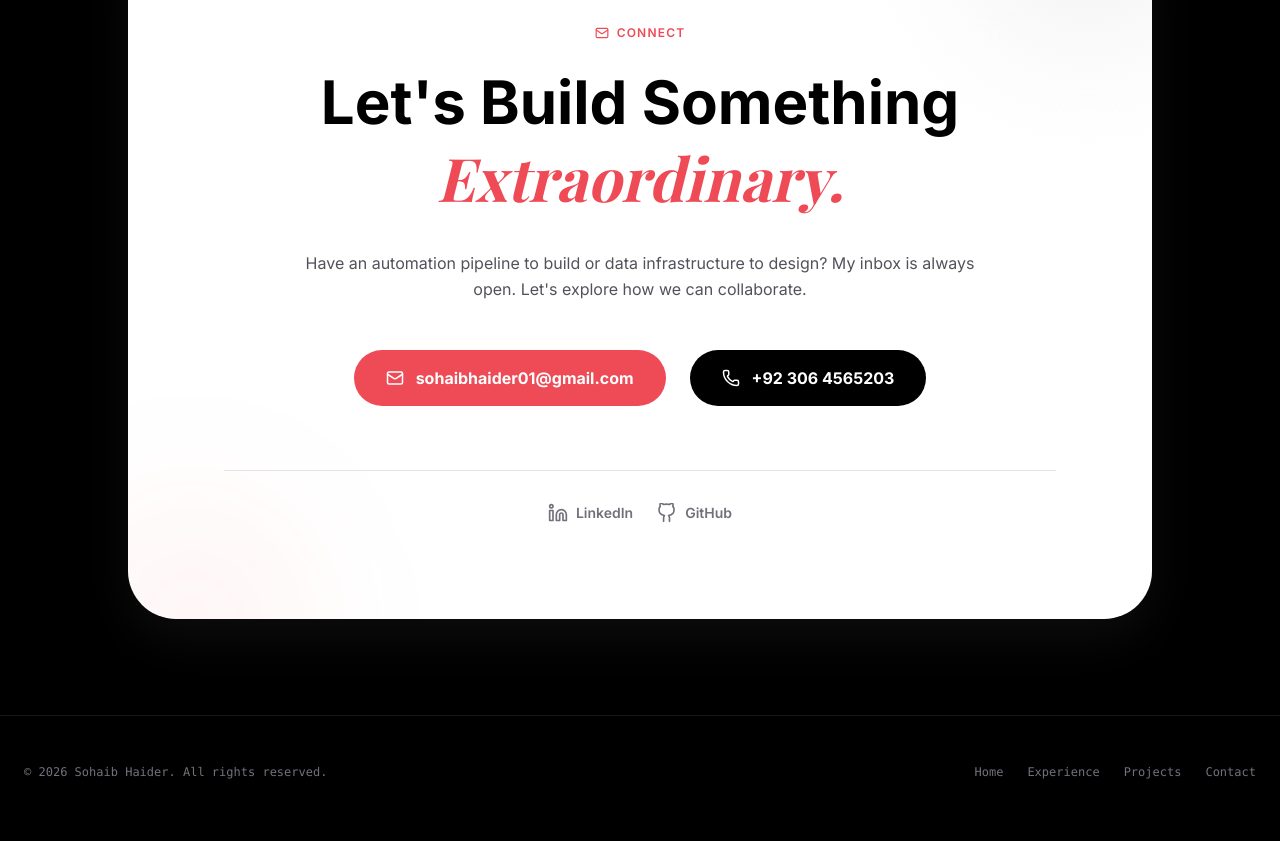
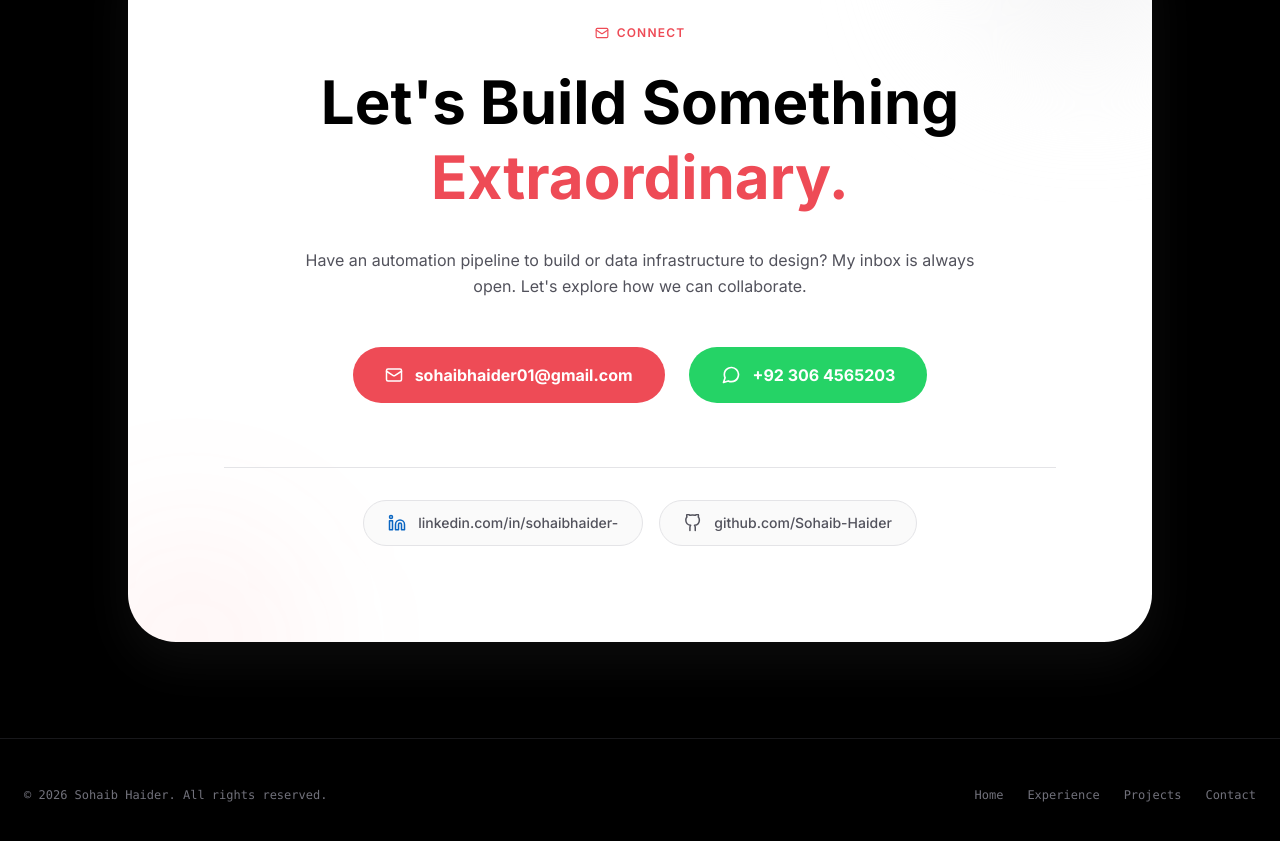
Before and after one commit to Sohaib-Haider/sohaib-portfolio, a Next.js app: page / in a window 1280 px wide. Shown: the part 5360-6201 px from the top of the page. Built offline with nearby package versions, Linux system fonts and the light colour scheme; a web font is replaced by a local one.

Commit message:
Update CTA: add WhatsApp integration, redesign social buttons, and uniform typography

```diff
--- a/src/app/page.tsx
+++ b/src/app/page.tsx
@@ -36,6 +36,12 @@ const Linkedin = ({ size = 24, className = "" }) => (
     <path d="M16 8a6 6 0 0 1 6 6v7h-4v-7a2 2 0 0 0-2-2 2 2 0 0 0-2 2v7h-4v-7a6 6 0 0 1 6-6z"/>
     <rect width="4" height="12" x="2" y="9"/>
     <circle cx="4" cy="4" r="2"/>
+  </svg>
+);
+
+const Whatsapp = ({ size = 24, className = "" }) => (
+  <svg xmlns="http://www.w3.org/2000/svg" width={size} height={size} viewBox="0 0 24 24" fill="none" stroke="currentColor" strokeWidth="2" strokeLinecap="round" strokeLinejoin="round" className={className}>
+    <path d="M21 11.5a8.38 8.38 0 0 1-.9 3.8 8.5 8.5 0 0 1-7.6 4.7 8.38 8.38 0 0 1-3.8-.9L3 21l1.9-5.7a8.38 8.38 0 0 1-.9-3.8 8.5 8.5 0 0 1 4.7-7.6 8.38 8.38 0 0 1 3.8-.9h.5a8.48 8.48 0 0 1 8 8v.5z"/>
   </svg>
 );
 import { gsap } from "gsap";
@@ -598,7 +604,7 @@ export default function Home() {
             </span>
 
             <h2 className="text-4xl md:text-5xl lg:text-6xl font-bold text-black max-w-3xl mx-auto leading-tight mb-8">
-              Let's Build Something <br className="hidden md:block"/> <span className="text-accent italic font-serif">Extraordinary.</span>
+              Let's Build Something <br className="hidden md:block"/> <span className="text-accent">Extraordinary.</span>
             </h2>
 
             <p className="text-zinc-600 leading-relaxed text-sm md:text-base mb-12 max-w-2xl mx-auto">
@@ -610,20 +616,20 @@ export default function Home() {
                 <Mail size={18} />
                 sohaibhaider01@gmail.com
               </a>
-              <a href="tel:+923064565203" className="flex items-center justify-center gap-3 w-full sm:w-auto px-8 py-4 bg-black hover:bg-zinc-800 text-white rounded-full transition-all duration-300 font-bold text-base">
-                <Phone size={18} />
+              <a href="https://wa.me/923064565203" target="_blank" rel="noreferrer" className="flex items-center justify-center gap-3 w-full sm:w-auto px-8 py-4 bg-[#25D366] hover:bg-[#1da851] text-white rounded-full transition-all duration-300 font-bold text-base hover:shadow-lg hover:shadow-[#25D366]/20">
+                <Whatsapp size={20} />
                 +92 306 4565203
               </a>
             </div>
 
-            <div className="flex items-center justify-center gap-6 mt-16 pt-8 border-t border-zinc-200">
-              <a href="https://linkedin.com/in/sohaibhaider-" target="_blank" rel="noreferrer" className="flex items-center gap-2 text-zinc-500 hover:text-black transition-colors duration-300 font-semibold text-sm">
-                <Linkedin size={20} />
-                LinkedIn
+            <div className="flex flex-col sm:flex-row items-center justify-center gap-4 mt-16 pt-8 border-t border-zinc-200">
+              <a href="https://linkedin.com/in/sohaibhaider-" target="_blank" rel="noreferrer" className="flex items-center gap-3 px-6 py-3 bg-zinc-50 hover:bg-zinc-100 border border-zinc-200 text-zinc-600 hover:text-black rounded-full transition-all duration-300 font-medium text-sm">
+                <Linkedin size={18} className="text-[#0A66C2]" />
+                linkedin.com/in/sohaibhaider-
               </a>
-              <a href="https://github.com/Sohaib-Haider" target="_blank" rel="noreferrer" className="flex items-center gap-2 text-zinc-500 hover:text-black transition-colors duration-300 font-semibold text-sm">
-                <Github size={20} />
-                GitHub
+              <a href="https://github.com/Sohaib-Haider" target="_blank" rel="noreferrer" className="flex items-center gap-3 px-6 py-3 bg-zinc-50 hover:bg-zinc-100 border border-zinc-200 text-zinc-600 hover:text-black rounded-full transition-all duration-300 font-medium text-sm">
+                <Github size={18} />
+                github.com/Sohaib-Haider
               </a>
             </div>
           </div>
```
